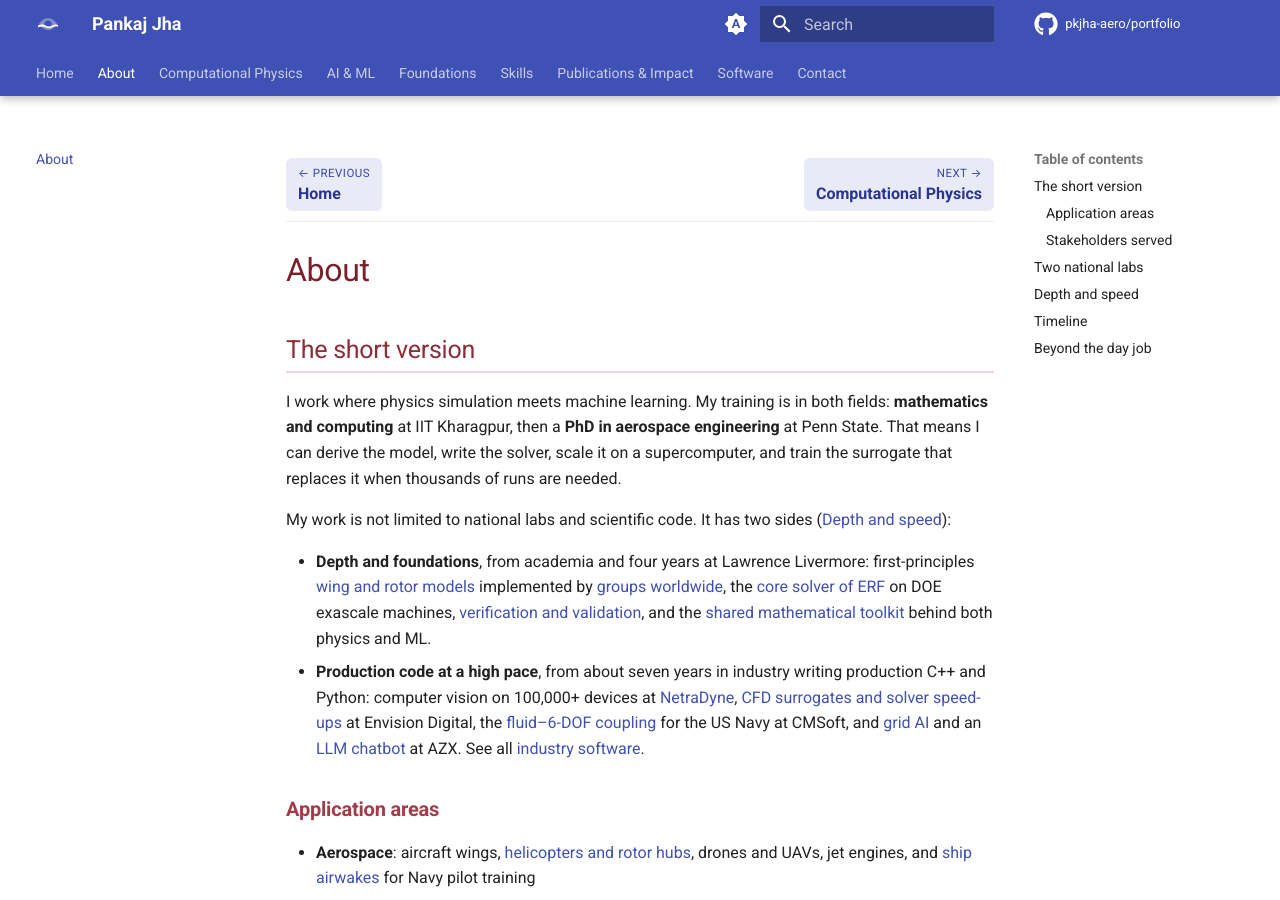
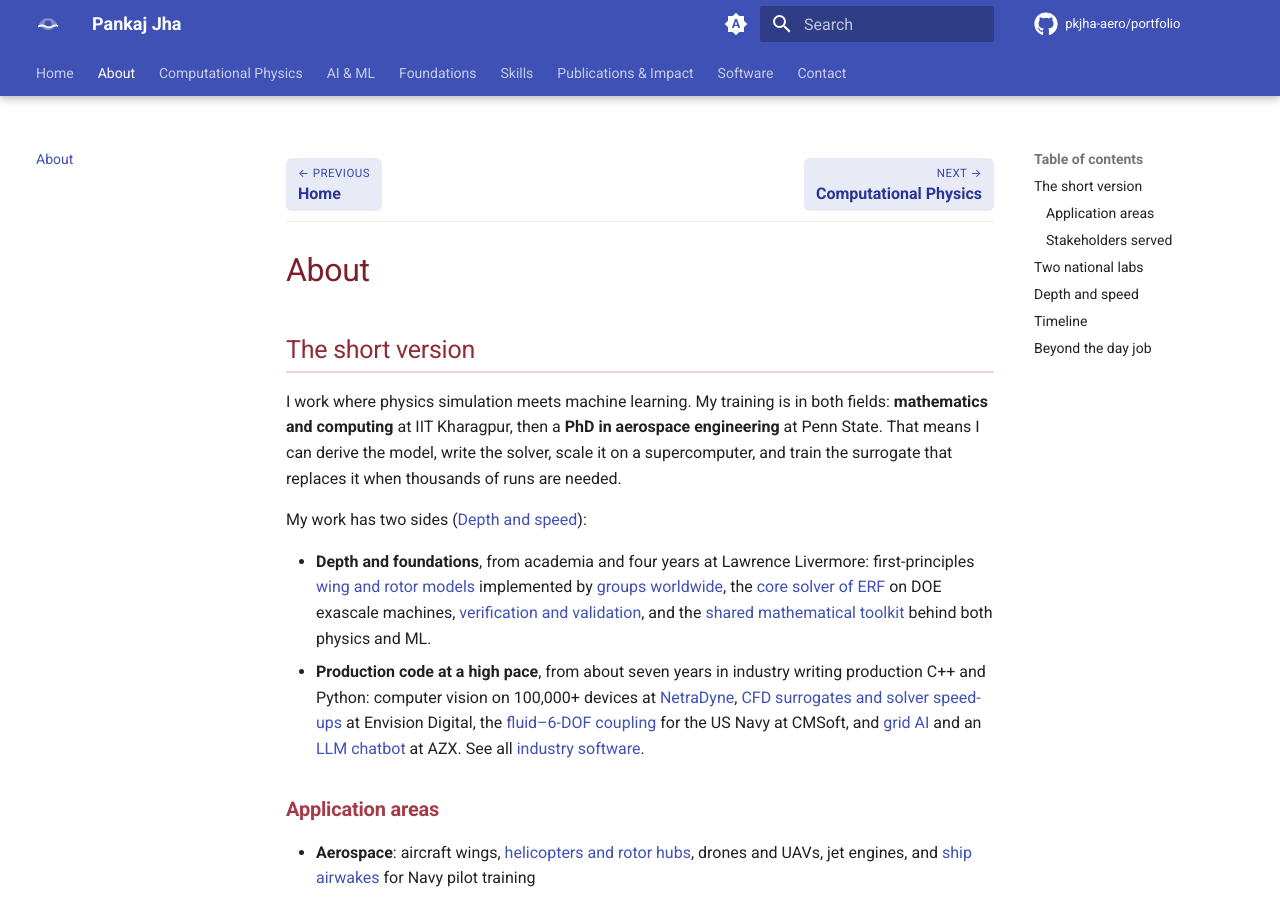
Before and after one commit to pkjha-aero/portfolio, an MkDocs documentation site: the page built from docs/about.md, in a window 1280 px wide and 900 px high. Built offline with MkDocs 1.6.1 and Material for MkDocs 9.7.7, drawn with Linux system fonts in a browser that asks for light colours; comment, search, counter and statistics services are not loaded.

Commit message:
About: shorten the two-sides intro sentence
Co-Authored-By: Claude Opus 5.5 <noreply@anthropic.com>

```diff
--- a/docs/about.md
+++ b/docs/about.md
@@ -7,7 +7,7 @@ I work where physics simulation meets machine learning. My training is in both f
 Penn State. That means I can derive the model, write the solver, scale it on a supercomputer,
 and train the surrogate that replaces it when thousands of runs are needed.
 
-My work is not limited to national labs and scientific code. It has two sides
+My work has two sides
 ([Depth and speed](#depth-and-speed)):
 
 - **Depth and foundations**, from academia and four years at Lawrence Livermore:
```
